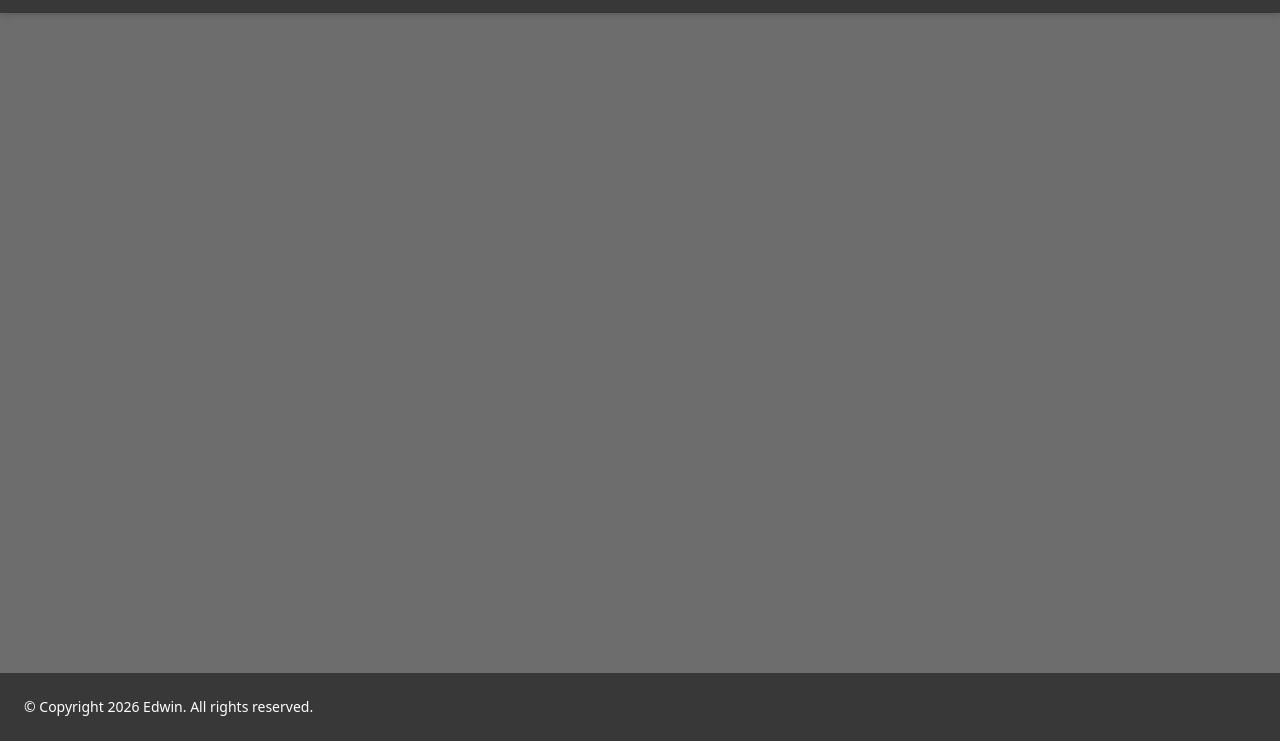
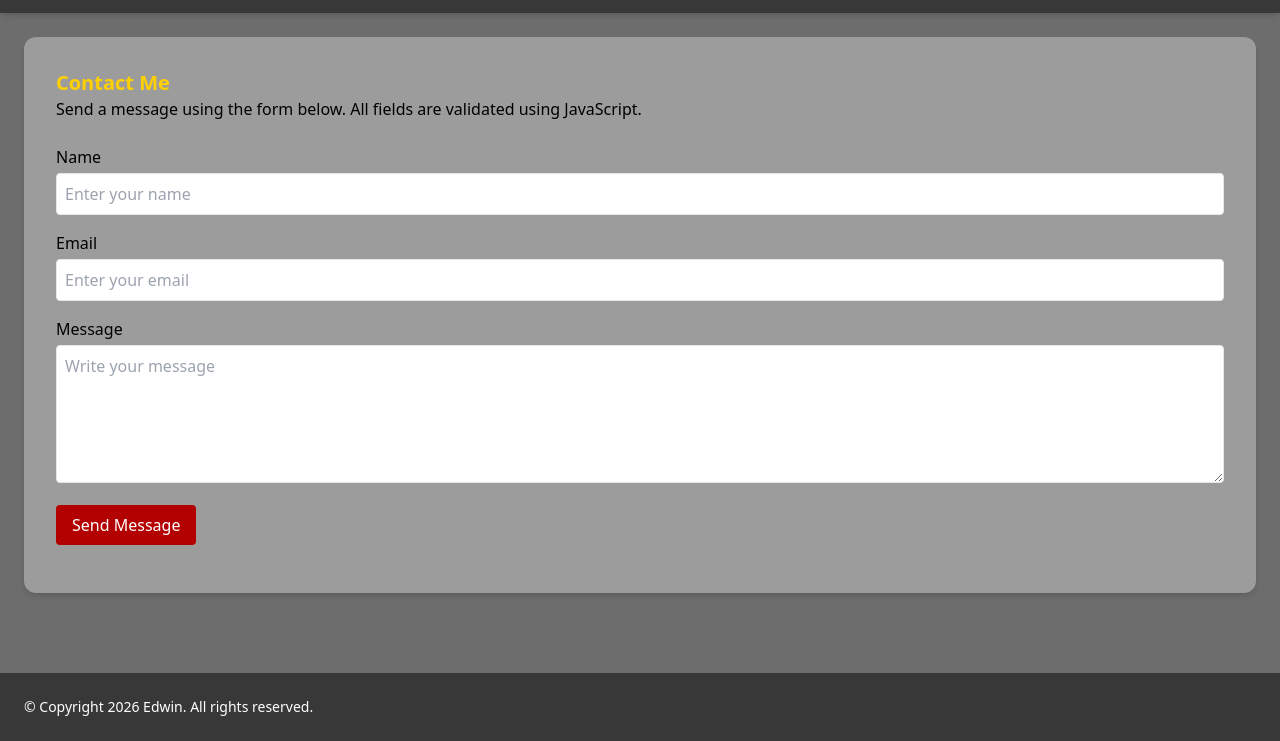
Before and after one commit to MechtrixPrime/C4Prog-WT-23S2-Final-Project, a website: page contact.html in a window 1280 px wide. Shown: the part 59-800 px from the top of the page. Drawn offline with Linux system fonts and the light colour scheme.

Commit message:
feat(contact): Added Main section

```diff
--- a/contact.html
+++ b/contact.html
@@ -36,6 +36,85 @@
     </div>
 
 </header>
+
+<!-- MAIN -->
+<main class="container mx-auto flex-grow p-6">
+
+    <section class="bg-[rgb(156,156,156)] rounded-xl shadow-md p-8">
+
+        <!-- PAGE HEADING FIX -->
+        <header class="mb-6">
+
+            <h2 class="text-xl font-bold text-[rgb(255,208,0)]">
+                Contact Me
+            </h2>
+
+            <p class="text-black">
+                Send a message using the form below. All fields are validated using JavaScript.
+            </p>
+
+        </header>
+
+        <!-- CONTACT FORM -->
+        <section aria-label="Contact form section">
+
+            <form id="contact-form" class="space-y-4">
+
+                <!-- NAME -->
+                <div>
+                    <label for="name" class="block text-black mb-1">
+                        Name
+                    </label>
+
+                    <input type="text"
+                           id="name"
+                           class="w-full p-2 border rounded text-black"
+                           placeholder="Enter your name">
+                </div>
+
+                <!-- EMAIL -->
+                <div>
+                    <label for="email" class="block text-black mb-1">
+                        Email
+                    </label>
+
+                    <input type="email"
+                           id="email"
+                           class="w-full p-2 border rounded text-black"
+                           placeholder="Enter your email">
+                </div>
+
+                <!-- MESSAGE -->
+                <div>
+                    <label for="message" class="block text-black mb-1">
+                        Message
+                    </label>
+
+                    <textarea id="message"
+                              class="w-full p-2 border rounded text-black"
+                              rows="5"
+                              placeholder="Write your message"></textarea>
+                </div>
+
+                <!-- BUTTON -->
+                <div>
+                    <button type="submit"
+                            class="bg-[rgb(179,0,0)] text-white px-4 py-2 rounded hover:bg-[rgb(129,0,0)]">
+                        Send Message
+                    </button>
+                </div>
+
+                <!-- OUTPUT -->
+                <div id="form-output" class="text-black font-semibold"></div>
+
+            </form>
+
+        </section>
+
+    </section>
+
+</main>
+
 <!-- FOOTER -->
 <footer class="bg-[rgb(56,56,56)] text-white mt-auto">
 
```
